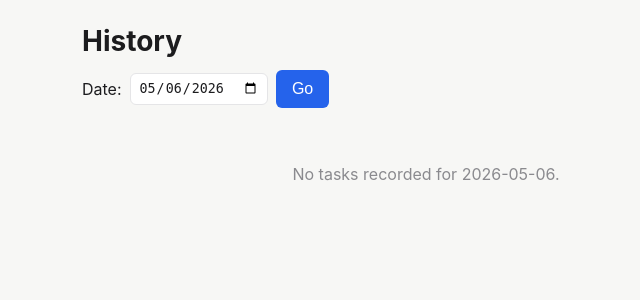
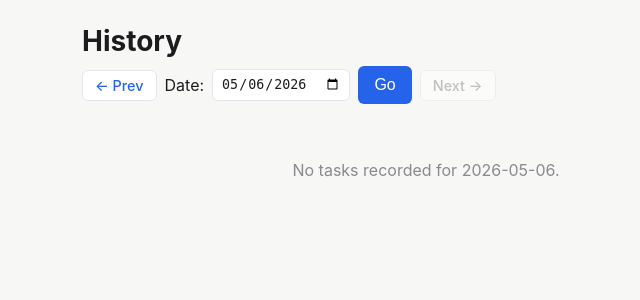
Before and after one commit to RyanNoelk/tasks, a FastAPI app: page /history in a window 1280 px wide. Shown: the part 45-345 px from the top of the page, without its empty margins (214-854 px from the left). Run offline with FastAPI, Linux system fonts and the light colour scheme.

Commit message:
Adding support for next/previous buttons and hot reloading

```diff
--- a/app/static/styles.css
+++ b/app/static/styles.css
@@ -174,11 +174,37 @@ button.danger:hover {
     cursor: pointer;
 }
 
+.history-controls {
+    display: flex;
+    align-items: center;
+    gap: 0.5rem;
+    margin-top: 0.5rem;
+    flex-wrap: wrap;
+}
+
+.day-nav {
+    color: var(--accent);
+    text-decoration: none;
+    font-weight: 500;
+    padding: 0.375rem 0.75rem;
+    border: 1px solid var(--border);
+    border-radius: 0.375rem;
+    background: var(--card);
+    font-size: 0.9rem;
+}
+
+.day-nav:hover { background: var(--bg); }
+
+.day-nav.disabled {
+    color: var(--muted);
+    cursor: not-allowed;
+    opacity: 0.5;
+}
+
 .date-form {
     display: inline-flex;
     align-items: center;
     gap: 0.5rem;
-    margin-top: 0.5rem;
 }
 
 .date-form input[type=date] {
--- a/app/templates/history.html
+++ b/app/templates/history.html
@@ -3,11 +3,19 @@
 {% block content %}
 <header class="page-header">
     <h1>History</h1>
-    <form method="get" action="/history" class="date-form">
-        <label for="date">Date:</label>
-        <input type="date" id="date" name="date" value="{{ on_date.isoformat() }}">
-        <button type="submit">Go</button>
-    </form>
+    <div class="history-controls">
+        <a class="day-nav" href="/history?date={{ prev_date.isoformat() }}" aria-label="Previous day">&larr; Prev</a>
+        <form method="get" action="/history" class="date-form">
+            <label for="date">Date:</label>
+            <input type="date" id="date" name="date" value="{{ on_date.isoformat() }}">
+            <button type="submit">Go</button>
+        </form>
+        {% if next_date %}
+        <a class="day-nav" href="/history?date={{ next_date.isoformat() }}" aria-label="Next day">Next &rarr;</a>
+        {% else %}
+        <span class="day-nav disabled" aria-disabled="true">Next &rarr;</span>
+        {% endif %}
+    </div>
 </header>
 
 {% if not items %}
```
Also changed, not shown: app/routes/pages.py (+11 -2 lines), docker-compose.yml (+14 -0 lines), README.md.
